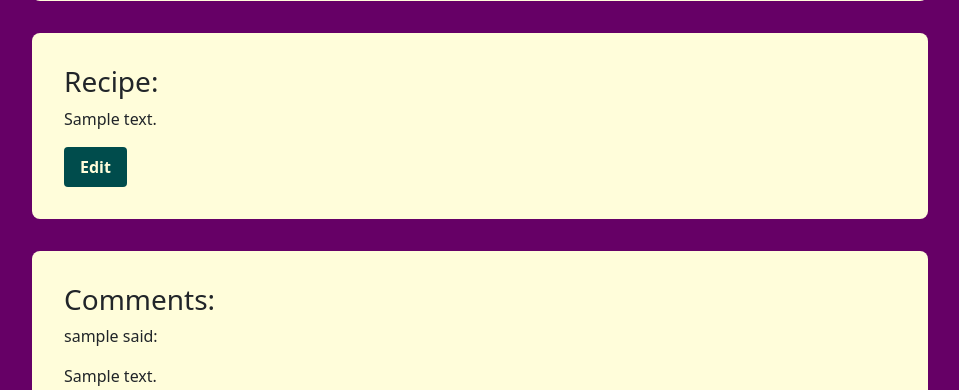
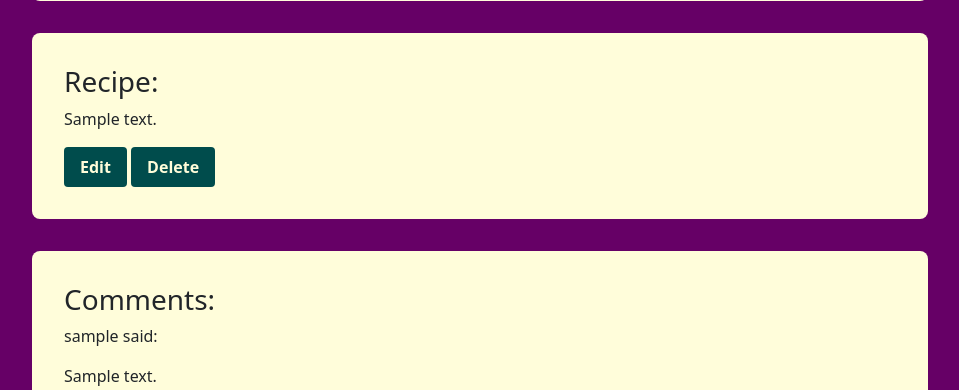
Before and after one commit to Rob-C-89/prochef-recipes, a Django app: a page that uses blog/templates/blog/post_detail.html in a window 1280 px wide. Shown: the part 303-693 px from the top of the page, without its empty margins (160-1119 px from the left). Run offline with Django 5.2, Linux system fonts and the light colour scheme; a user stored in the database is signed in; tables that the repository leaves empty hold one stand-in row (values such as "Sample post"); some libraries are stand-ins or nearby versions.

Commit message:
Add delete recipe functionality, and edit JS for delete comment

```diff
--- a/blog/templates/blog/post_detail.html
+++ b/blog/templates/blog/post_detail.html
@@ -37,11 +37,18 @@
     <div class="col">
       <h3>Recipe:</h3>
       <p class="post-content">{{ post.recipe_content | safe }}</p>
-            {% if user.is_authenticated and post.author == user %}
+      {% if user.is_authenticated and post.author == user %}
       <div class="post-actions">
         <a href="{% url 'edit_recipe' post.pk %}" class="button edit-btn">Edit</a>
+        <button
+          type="button"
+          class="button delete-recipe-btn"
+          data-delete-url="{% url 'delete_recipe' post.pk %}"
+        >
+          Delete
+        </button>
+      </div>
       {% endif %}
-      </div>
     </div>
   </div>
 </div>
@@ -59,7 +66,13 @@
         <p class="comment-date">{{ comment.created_on }}</p>
         <!-- Delete button for logged in author of comment -->
         {% if user.is_authenticated and comment.author == user %}
-        <button class="button btn-delete" comment_id="{{ comment.id }}">Delete</button>
+        <button
+          type="button"
+          class="button delete-comment-btn"
+          data-delete-url="{% url 'delete_comment' post.slug comment.id %}"
+        >
+          Delete
+        </button>
         {% endif %}
       </div>
       {% endfor %}
@@ -93,8 +106,28 @@
   </div>
   {% endif %}
 
-  <!-- Modal for delete confirmation -->
-  <div class="modal" id="deleteModal" tabindex="-1" aria-labelledby="deleteModalLabel" aria-hidden="true">
+    <!-- Modal for delete recipe confirmation -->
+  <div class="modal" id="deleteRecipeModal" tabindex="-1" aria-labelledby="deleteModalLabel" aria-hidden="true">
+  <div class="modal-dialog">
+    <div class="modal-content">
+      <div class="modal-header">
+        <h5 class="modal-title" id="deleteModalLabel">Delete Recipe</h5>
+        <button type="button" class="btn-close" data-bs-dismiss="modal" aria-label="Close"></button>
+      </div>
+      <div class="modal-body">
+        <p>Are you sure you want to delete this recipe? Action can not be undone.</p>
+      </div>
+      <div class="modal-footer">
+        <button type="button" class="btn btn-secondary" data-bs-dismiss="modal">Close</button>
+        <a id="deleteRecipeConfirm" href="#" class="btn
+          btn-danger">Delete</a>
+        </div>
+    </div>
+  </div>
+</div>
+
+  <!-- Modal for delete comment confirmation -->
+  <div class="modal" id="deleteCommentModal" tabindex="-1" aria-labelledby="deleteModalLabel" aria-hidden="true">
   <div class="modal-dialog">
     <div class="modal-content">
       <div class="modal-header">
@@ -106,7 +139,7 @@
       </div>
       <div class="modal-footer">
         <button type="button" class="btn btn-secondary" data-bs-dismiss="modal">Close</button>
-        <a id="deleteConfirm" href="#" class="btn
+        <a id="deleteCommentConfirm" href="#" class="btn
           btn-danger">Delete</a>
         </div>
     </div>
--- a/blog/urls.py
+++ b/blog/urls.py
@@ -5,6 +5,7 @@ urlpatterns = [
     path('', views.PostList.as_view(), name='home'),
     path('post_recipe/', views.post_recipe, name='post_recipe'),
     path('edit_recipe/<int:pk>/', views.edit_recipe, name='edit_recipe'),
+    path('delete_recipe/<int:pk>/', views.delete_recipe, name='delete_recipe'),
     path('<slug:slug>/', views.post_detail, name='post_detail'),
     path('<slug:slug>/delete_comment/<int:comment_id>/',
          views.delete_comment, name='delete_comment'),
--- a/blog/views.py
+++ b/blog/views.py
@@ -60,7 +60,7 @@ def post_recipe(request):
         recipe_form = RecipeForm()
     return render(request, 'blog/post_recipe.html', {'recipe_form': recipe_form})
 
-# Edit recipe as logged in user using post pk.
+# Edit recipe as logged in author.
 @login_required
 def edit_recipe(request, pk):
     """ View to edit a recipe. """
@@ -83,6 +83,19 @@ def edit_recipe(request, pk):
 
     return render(request, 'blog/edit_recipe.html', {'recipe_form': recipe_form, 'recipe_post': recipe_post})
 
+# Delete recip as logged in author.
+@login_required
+def delete_recipe(request, pk):
+    """ View to delete a recipe. """
+    recipe_post = get_object_or_404(RecipePost, pk=pk)
+
+    if request.user != recipe_post.author:
+        messages.add_message(request, messages.ERROR, "You do not have permission to delete this recipe.")
+        return redirect('home')
+
+    recipe_post.delete()
+    messages.add_message(request, messages.SUCCESS, "Recipe deleted successfully.")
+    return redirect('home')
 
 # Delete comment as logged in user.
 @login_required
--- a/static/js/comments.js
+++ b/static/js/comments.js
@@ -1,11 +1,26 @@
-const deleteModal = new bootstrap.Modal(document.getElementById("deleteModal"));
-const deleteButtons = document.getElementsByClassName("btn-delete");
-const deleteConfirm = document.getElementById("deleteConfirm");
+const deleteCommentModalEl = document.getElementById("deleteCommentModal");
+const deleteCommentConfirm = document.getElementById("deleteCommentConfirm");
+const deleteRecipeModalEl = document.getElementById("deleteRecipeModal");
+const deleteRecipeConfirm = document.getElementById("deleteRecipeConfirm");
+const deleteRecipeButton = document.querySelector(".delete-recipe-btn");
+const deleteCommentButtons = document.querySelectorAll(".delete-comment-btn");
 
-for (let button of deleteButtons) {
-  button.addEventListener("click", (e) => {
-    let commentId = e.target.getAttribute("comment_id");
-    deleteConfirm.href = `delete_comment/${commentId}`;
-    deleteModal.show();
+if (deleteRecipeModalEl && deleteRecipeConfirm && deleteRecipeButton) {
+  const deleteRecipeModal = new bootstrap.Modal(deleteRecipeModalEl);
+  deleteRecipeButton.addEventListener("click", (e) => {
+    const deleteUrl = e.currentTarget.getAttribute("data-delete-url");
+    deleteRecipeConfirm.href = deleteUrl || "#";
+    deleteRecipeModal.show();
   });
 }
+
+if (deleteCommentModalEl && deleteCommentConfirm && deleteCommentButtons.length) {
+  const deleteCommentModal = new bootstrap.Modal(deleteCommentModalEl);
+  deleteCommentButtons.forEach((button) => {
+    button.addEventListener("click", (e) => {
+      const deleteUrl = e.currentTarget.getAttribute("data-delete-url");
+      deleteCommentConfirm.href = deleteUrl || "#";
+      deleteCommentModal.show();
+    });
+  });
+}
--- a/templates/account/login.html
+++ b/templates/account/login.html
@@ -1,7 +1,7 @@
 {% extends "base.html" %}
 
 {% load i18n %}
-{% load account socialaccount %}
+{% load account %}
 
 {% block head_title %}{% trans "Sign In" %}{% endblock %}
 
--- a/templates/account/signup.html
+++ b/templates/account/signup.html
@@ -1,7 +1,7 @@
 {% extends "base.html" %}
 
 {% load i18n %}
-{% load account socialaccount %}
+{% load account %}
 {% load crispy_forms_tags %}
 
 {% block head_title %}{% trans "Sign Up" %}{% endblock %}
```
